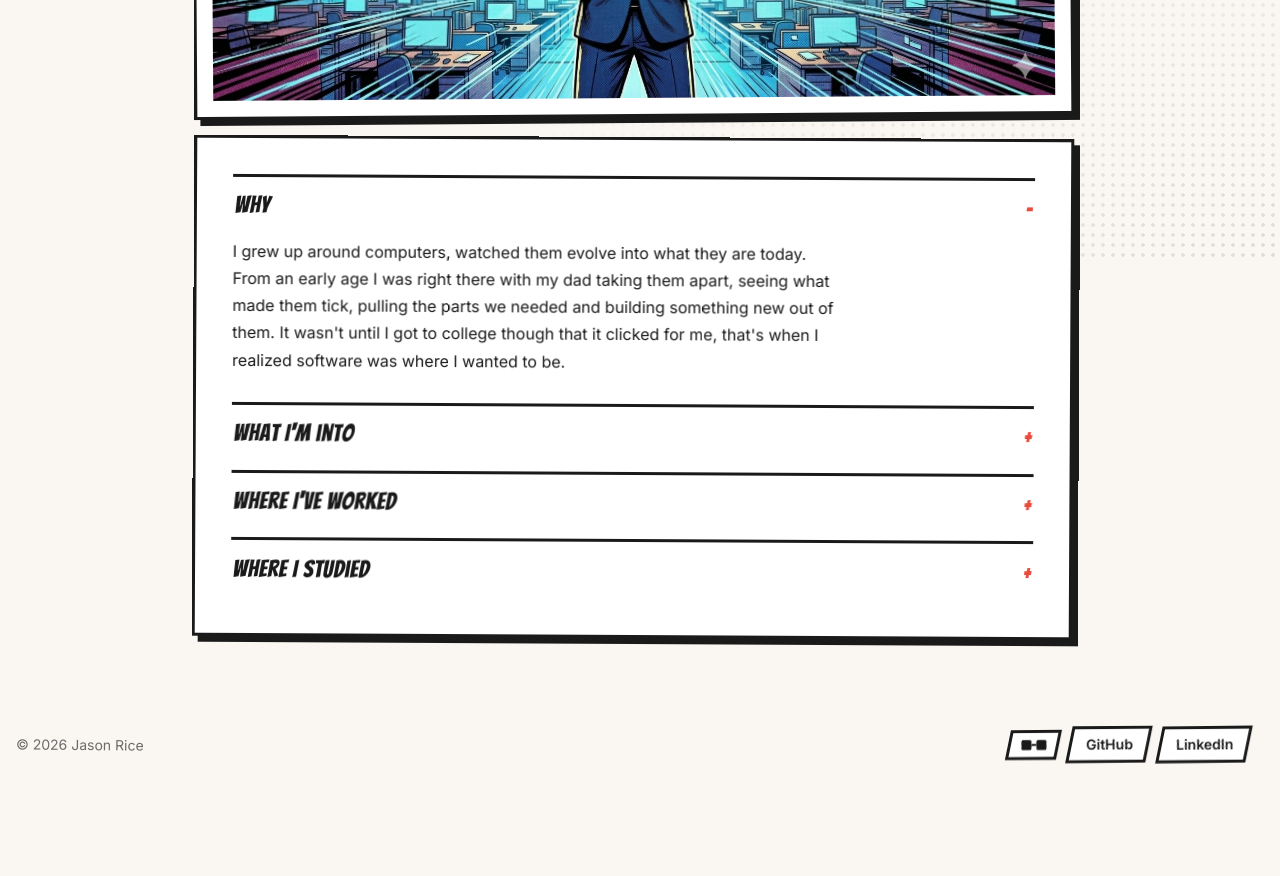
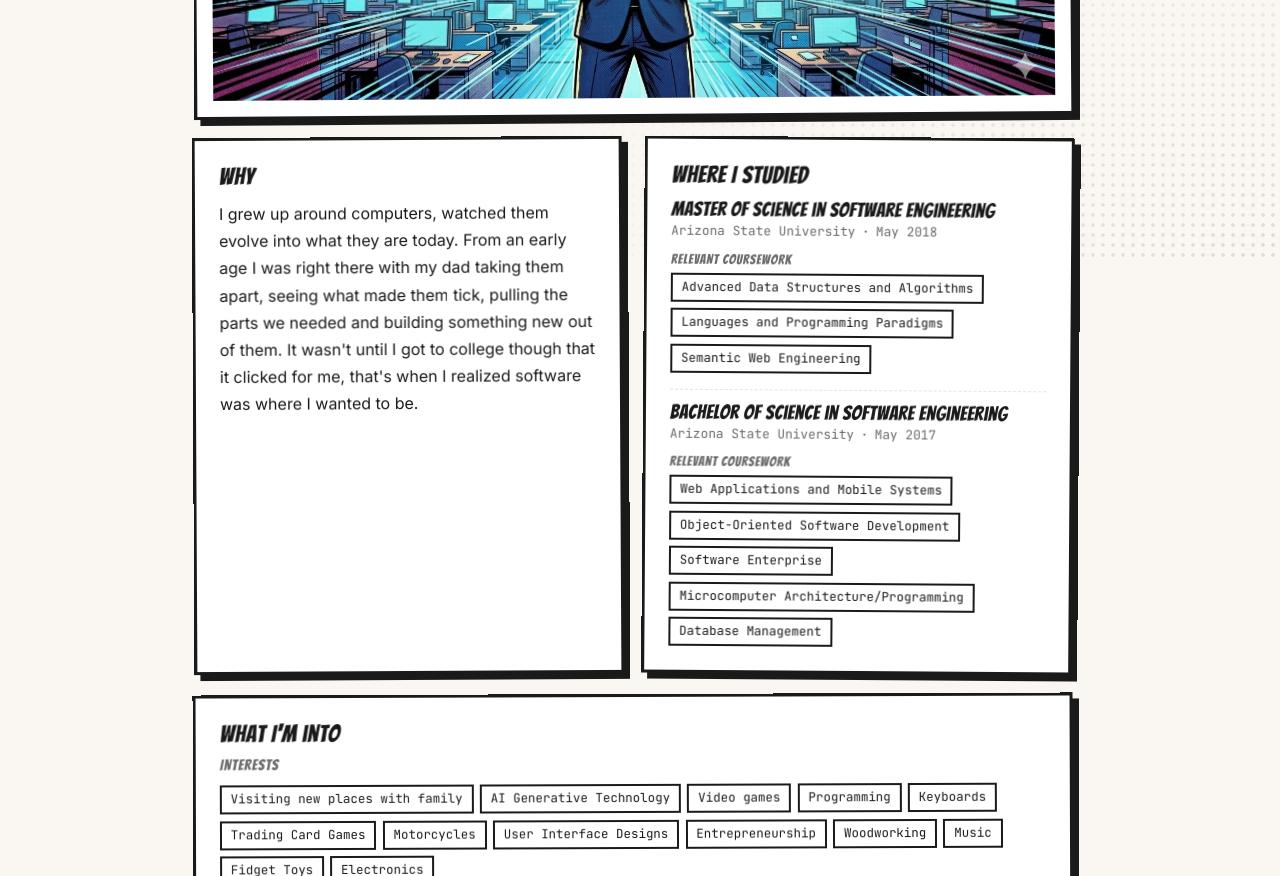
Before and after one commit to funmerc/personal-site, a Vue app: page /about in a window 1280 px wide. Shown: the part 540-1416 px from the top of the page. Before the commit the page ends 1323 px from the top, so only its background shows below. Built offline with nearby package versions, Linux system fonts and the light colour scheme.

Commit message:
IT-7-3: Added more content and updated styling

```diff
--- /dev/null
+++ b/src/composables/useProseLinks.ts
@@ -0,0 +1,41 @@
+import { onBeforeUnmount, onMounted, watch, type Ref } from 'vue'
+import { useRouter } from 'vue-router'
+
+/**
+ * Intercept clicks on internal links (href starting with `/`) inside the
+ * given element and route them through Vue Router instead of triggering a
+ * full page reload. External links and modified clicks (cmd/ctrl/shift/middle
+ * button) pass through untouched so new-tab behavior still works.
+ */
+export function useProseLinks(elRef: Ref<HTMLElement | null>) {
+  const router = useRouter()
+
+  function onClick(event: MouseEvent) {
+    if (event.defaultPrevented) return
+    if (event.button !== 0) return
+    if (event.metaKey || event.ctrlKey || event.shiftKey || event.altKey) return
+
+    const target = event.target as HTMLElement | null
+    const anchor = target?.closest('a') as HTMLAnchorElement | null
+    if (!anchor) return
+
+    const href = anchor.getAttribute('href')
+    if (!href || !href.startsWith('/')) return
+    if (anchor.target === '_blank') return
+
+    event.preventDefault()
+    router.push(href)
+  }
+
+  let attached: HTMLElement | null = null
+
+  function attach(el: HTMLElement | null) {
+    if (attached) attached.removeEventListener('click', onClick)
+    attached = el
+    el?.addEventListener('click', onClick)
+  }
+
+  onMounted(() => attach(elRef.value))
+  watch(elRef, (el) => attach(el))
+  onBeforeUnmount(() => attach(null))
+}
--- /dev/null
+++ b/src/data/uses.json
@@ -0,0 +1,37 @@
+{
+  "sections": [
+    {
+      "label": "Hardware",
+      "items": ["Mac", "Windows PC"]
+    },
+    {
+      "label": "Software",
+      "items": [
+        "IntelliJ",
+        "VS Code",
+        "PowerShell",
+        "Terminal",
+        "Chrome",
+        "Claude",
+        "ChatGPT",
+        "Gemini",
+        "Docker",
+        "Discord",
+        "Slack",
+        "Spotify"
+      ]
+    },
+    {
+      "label": "Desk",
+      "items": [
+        "High back mesh chair",
+        "Keychron keyboard",
+        "Light toned keycaps",
+        "Wood wrist rests",
+        "Foot rest",
+        "Over the ear headphones",
+        "Bright lighting"
+      ]
+    }
+  ]
+}
--- a/src/pages/About.vue
+++ b/src/pages/About.vue
@@ -36,17 +36,40 @@
       />
     </ComicPanel>
 
-    <ComicPanel class="content" :rotate="0.3" size="lg">
-      <details class="acc" open>
-        <summary><span>Why</span></summary>
-        <div class="acc-body">
+    <div class="grid">
+      <ComicPanel class="section" :rotate="-0.3" size="md">
+        <h2 class="section-title">Why</h2>
         <p class="prose">{{ about.why }}</p>
+      </ComicPanel>
+
+      <ComicPanel class="section" :rotate="0.4" size="md">
+        <h2 class="section-title">Where I studied</h2>
+        <article
+          v-for="item in education.items"
+          :key="item.name + item.graduation_date"
+          class="entry"
+        >
+          <header class="entry-head">
+            <h3 class="entry-title">{{ item.degree_title }}</h3>
+            <p class="entry-meta">
+              <span>{{ item.name }}</span>
+              <span aria-hidden="true">·</span>
+              <span>{{ item.graduation_date }}</span>
+            </p>
+          </header>
+          <div class="entry-section">
+            <h4 class="entry-section-label">Relevant coursework</h4>
+            <ul class="chips">
+              <li v-for="c in item.relevant_coursework" :key="c" class="chip">
+                {{ c }}
+              </li>
+            </ul>
           </div>
-      </details>
+        </article>
+      </ComicPanel>
 
-      <details class="acc">
-        <summary><span>What I'm into</span></summary>
-        <div class="acc-body">
+      <ComicPanel class="section full" :rotate="-0.2" size="md">
+        <h2 class="section-title">What I'm into</h2>
         <h3 class="sub">Interests</h3>
         <ul class="chips">
           <li v-for="i in about.interests" :key="i" class="chip">{{ i }}</li>
@@ -55,12 +78,10 @@
         <ul class="chips">
           <li v-for="g in about.goals" :key="g" class="chip">{{ g }}</li>
         </ul>
-        </div>
-      </details>
+      </ComicPanel>
 
-      <details class="acc">
-        <summary><span>Where I've worked</span></summary>
-        <div class="acc-body">
+      <ComicPanel class="section full" :rotate="0.3" size="md">
+        <h2 class="section-title">Where I've worked</h2>
         <article
           v-for="role in work"
           :key="role.companyTitle + role.workDateRange"
@@ -90,37 +111,8 @@
             </ul>
           </div>
         </article>
+      </ComicPanel>
     </div>
-      </details>
-
-      <details class="acc">
-        <summary><span>Where I studied</span></summary>
-        <div class="acc-body">
-          <article
-            v-for="item in education.items"
-            :key="item.name + item.graduation_date"
-            class="entry"
-          >
-            <header class="entry-head">
-              <h3 class="entry-title">{{ item.degree_title }}</h3>
-              <p class="entry-meta">
-                <span>{{ item.name }}</span>
-                <span aria-hidden="true">·</span>
-                <span>{{ item.graduation_date }}</span>
-              </p>
-            </header>
-            <div class="entry-section">
-              <h4 class="entry-section-label">Relevant coursework</h4>
-              <ul class="chips">
-                <li v-for="c in item.relevant_coursework" :key="c" class="chip">
-                  {{ c }}
-                </li>
-              </ul>
-            </div>
-          </article>
-        </div>
-      </details>
-    </ComicPanel>
   </IndexLayout>
 </template>
 
@@ -137,75 +129,50 @@
     height: auto;
   }
 
-  .content {
-    gap: 0.5rem;
+  .grid {
+    display: grid;
+    grid-template-columns: 1fr 1fr;
+    gap: 1.25rem;
   }
 
-  /* Accordion sections — native <details>. */
-  .acc {
-    border-top: 3px solid var(--color-ink);
+  .full {
+    grid-column: 1 / -1;
   }
 
-  .acc summary {
-    display: flex;
-    align-items: center;
-    gap: 0.5rem;
-    padding: 0.65rem 0.1rem;
+  @media (max-width: 50rem) {
+    .grid {
+      grid-template-columns: 1fr;
+    }
+  }
+
+  .section {
+    gap: 0.75rem;
+  }
+
+  .section-title {
+    margin: 0;
     font-family: var(--font-display), cursive;
     font-size: 1.5rem;
     letter-spacing: 0.02em;
-    list-style: none;
-    cursor: pointer;
-    color: var(--color-ink);
-    transition: color var(--duration-quick) var(--ease-snap);
-  }
-
-  .acc summary::-webkit-details-marker {
-    display: none;
-  }
-
-  .acc summary::after {
-    content: '+';
-    margin-left: auto;
-    font-size: 1.6rem;
-    line-height: 1;
-    color: var(--color-signature);
-  }
-
-  .acc[open] summary::after {
-    content: '−';
-  }
-
-  .acc summary:hover {
-    color: var(--color-signature);
-  }
-
-  .acc summary:focus-visible {
-    outline: 3px solid var(--color-signature);
-    outline-offset: 4px;
-  }
-
-  .acc-body {
-    padding: 0.25rem 0 1.25rem;
-    display: flex;
-    flex-direction: column;
-    gap: 1rem;
   }
 
   .prose {
     margin: 0;
     font-size: 1rem;
     line-height: 1.7;
-    max-width: 60ch;
   }
 
   .sub {
-    margin: 0;
+    margin: 0.25rem 0 0;
     font-family: var(--font-display), cursive;
     font-size: 0.95rem;
     letter-spacing: 0.06em;
     text-transform: uppercase;
     color: var(--color-muted);
+  }
+
+  .sub:first-of-type {
+    margin-top: 0;
   }
 
   .chips {
--- a/src/pages/DemoDetail.vue
+++ b/src/pages/DemoDetail.vue
@@ -1,7 +1,8 @@
 <script setup lang="ts">
-  import { computed } from 'vue'
+  import { computed, ref } from 'vue'
   import { useRoute } from 'vue-router'
   import { useRouteMeta } from '../composables/useRouteMeta'
+  import { useProseLinks } from '../composables/useProseLinks'
   import ComicPanel from '../components/ComicPanel.vue'
   import { getDemo } from '../content'
   import { formatDate } from '../utils/formatDate'
@@ -12,6 +13,9 @@
   const bodyHtml = computed(() =>
     demo.value?.body ? renderMarkdown(demo.value.body) : '',
   )
+
+  const proseEl = ref<HTMLElement | null>(null)
+  useProseLinks(proseEl)
 
   useRouteMeta({
     title: () => demo.value?.title ?? 'Demo not found',
@@ -60,7 +64,7 @@
           </a>
         </div>
 
-        <div v-if="bodyHtml" class="prose" v-html="bodyHtml" />
+        <div v-if="bodyHtml" ref="proseEl" class="prose" v-html="bodyHtml" />
 
         <ul v-if="demo.tags?.length" class="tags">
           <li v-for="t in demo.tags" :key="t" class="chip">{{ t }}</li>
--- a/src/pages/NoteDetail.vue
+++ b/src/pages/NoteDetail.vue
@@ -1,7 +1,8 @@
 <script setup lang="ts">
-  import { computed } from 'vue'
+  import { computed, ref } from 'vue'
   import { useRoute } from 'vue-router'
   import { useRouteMeta } from '../composables/useRouteMeta'
+  import { useProseLinks } from '../composables/useProseLinks'
   import ComicPanel from '../components/ComicPanel.vue'
   import { getNote } from '../content'
   import { formatDate } from '../utils/formatDate'
@@ -12,6 +13,9 @@
   const bodyHtml = computed(() =>
     note.value ? renderMarkdown(note.value.body) : '',
   )
+
+  const proseEl = ref<HTMLElement | null>(null)
+  useProseLinks(proseEl)
 
   useRouteMeta({
     title: () => note.value?.title ?? 'Note not found',
@@ -30,7 +34,7 @@
             <time :datetime="note.date">{{ formatDate(note.date) }}</time>
           </p>
         </header>
-        <div class="prose" v-html="bodyHtml" />
+        <div ref="proseEl" class="prose" v-html="bodyHtml" />
         <ul v-if="note.tags?.length" class="tags">
           <li v-for="t in note.tags" :key="t" class="chip">{{ t }}</li>
         </ul>
--- a/src/pages/ProjectDetail.vue
+++ b/src/pages/ProjectDetail.vue
@@ -1,7 +1,8 @@
 <script setup lang="ts">
-  import { computed } from 'vue'
+  import { computed, ref } from 'vue'
   import { useRoute } from 'vue-router'
   import { useRouteMeta } from '../composables/useRouteMeta'
+  import { useProseLinks } from '../composables/useProseLinks'
   import ComicPanel from '../components/ComicPanel.vue'
   import { getProject } from '../content'
   import { formatDate } from '../utils/formatDate'
@@ -12,6 +13,9 @@
   const bodyHtml = computed(() =>
     project.value?.body ? renderMarkdown(project.value.body) : '',
   )
+
+  const proseEl = ref<HTMLElement | null>(null)
+  useProseLinks(proseEl)
 
   useRouteMeta({
     title: () => project.value?.title ?? 'Project not found',
@@ -77,7 +81,7 @@
           </a>
         </div>
 
-        <div v-if="bodyHtml" class="prose" v-html="bodyHtml" />
+        <div v-if="bodyHtml" ref="proseEl" class="prose" v-html="bodyHtml" />
 
         <ul v-if="project.tags?.length" class="tags">
           <li v-for="t in project.tags" :key="t" class="chip">{{ t }}</li>
--- a/src/pages/Uses.vue
+++ b/src/pages/Uses.vue
@@ -2,6 +2,10 @@
   import { useRouteMeta } from '../composables/useRouteMeta'
   import IndexLayout from '../components/IndexLayout.vue'
   import ComicPanel from '../components/ComicPanel.vue'
+  import usesData from '../data/uses.json'
+  import type { UsesData } from '../data/types'
+
+  const uses = usesData as UsesData
 
   useRouteMeta({
     title: 'Uses',
@@ -11,17 +15,42 @@
 
 <template>
   <IndexLayout title="Uses" :rotate-title="-0.4">
-    <ComicPanel :rotate="0.3" size="md">
-      <p class="lead">Sorting through the rig.</p>
+    <ComicPanel
+      v-for="(s, i) in uses.sections"
+      :key="s.label"
+      :tone="i % 2 === 0 ? 'paper' : 'ink'"
+      :rotate="i % 2 === 0 ? -0.4 : 0.4"
+      size="md"
+      class="section"
+    >
+      <h2 class="section-label">{{ s.label }}</h2>
+      <ul class="chips">
+        <li v-for="item in s.items" :key="item" class="chip">{{ item }}</li>
+      </ul>
     </ComicPanel>
   </IndexLayout>
 </template>
 
 <style scoped>
-  .lead {
+  .section {
+    gap: 0.6rem;
+  }
+
+  .section-label {
     margin: 0;
-    color: var(--color-muted);
-    font-family: var(--font-mono), monospace;
-    font-size: 0.95rem;
+    font-family: var(--font-display), cursive;
+    font-size: 1rem;
+    letter-spacing: 0.06em;
+    text-transform: uppercase;
+    color: color-mix(in srgb, currentColor 65%, transparent);
+  }
+
+  .chips {
+    list-style: none;
+    margin: 0;
+    padding: 0;
+    display: flex;
+    flex-wrap: wrap;
+    gap: 0.4rem;
   }
 </style>
--- a/src/utils/markdown.ts
+++ b/src/utils/markdown.ts
@@ -3,6 +3,21 @@ import { marked } from 'marked'
 marked.setOptions({
   gfm: true,
   breaks: false,
+})
+
+// Override the link renderer so absolute URLs open in a new tab. Internal
+// links (starting with `/`) are left as plain anchors — useProseLinks handles
+// routing them through Vue Router at click time.
+marked.use({
+  renderer: {
+    link({ href, title, tokens }) {
+      const text = this.parser.parseInline(tokens)
+      const isExternal = /^https?:\/\//i.test(href)
+      const externalAttrs = isExternal ? ' target="_blank" rel="noopener"' : ''
+      const titleAttr = title ? ` title="${title}"` : ''
+      return `<a href="${href}"${titleAttr}${externalAttrs}>${text}</a>`
+    },
+  },
 })
 
 /**
```
Also changed, not shown: src/data/types.ts (+9 -0 lines), src/pages/Demos.vue (+29 -0 lines). Lines whose indentation alone changed are shown as unchanged.
